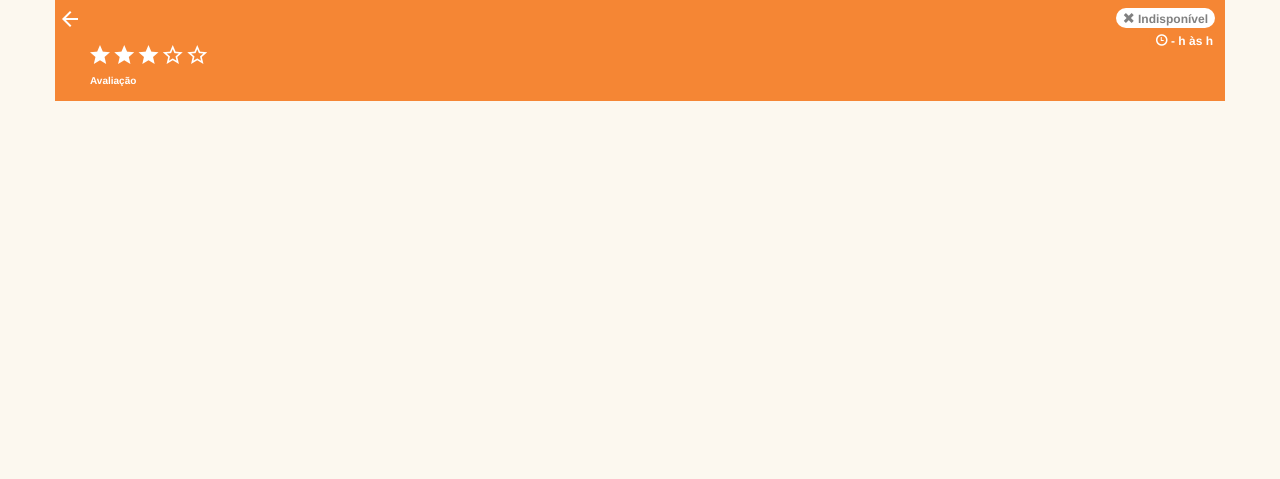
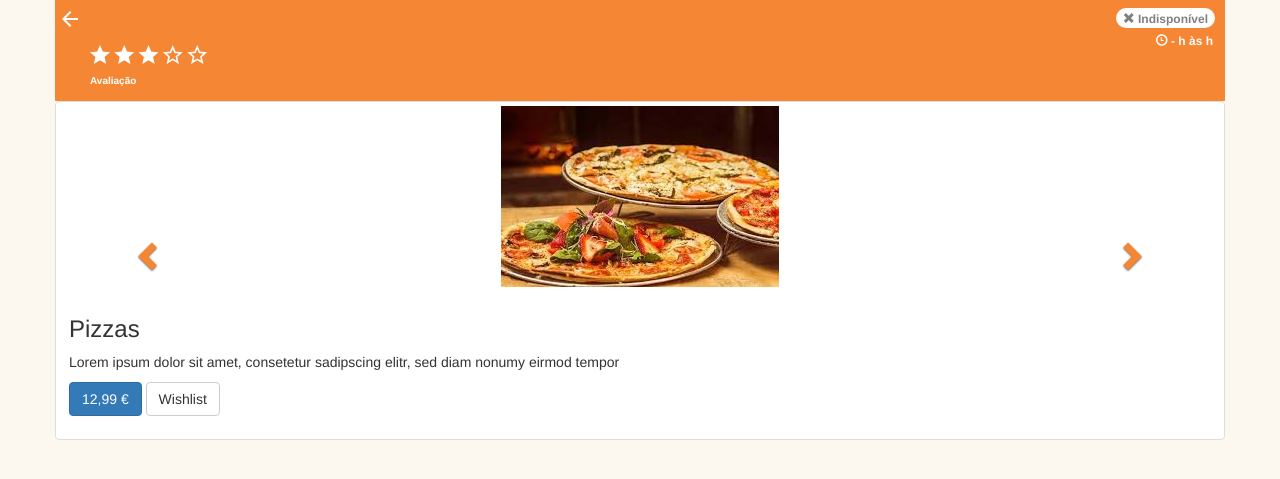
Before and after one commit to rodisantana2002/resthouse, a Flask app: template app/templates/cardapio.html in a window 1280 px wide. Shown: the top 479 px of the page. Run offline with Flask 2, Linux system fonts and the light colour scheme; the template is opened without the code that fills it, so the values that code supplies are empty; some libraries are stand-ins or nearby versions.

Commit message:
rodisantana2002@gmail.com

```diff
--- /dev/null
+++ b/app/static/css/myStyle.css
@@ -0,0 +1,27 @@
+
+/*#####################
+Additional Styles (required)
+######################*/
+#myCarousel .thumbnail {
+	margin-bottom:0;
+}
+.carousel-control {
+	color:#F58634;
+	top:44%;
+	bottom:auto;
+	opacity:1;
+}
+.carousel-control:hover {
+	color:#eee5e5;
+}
+.carousel-control.left, .carousel-control.right {
+	background-image:none !important;
+}
+.carousel-control.right {
+	left:auto;
+	right:2px;
+}
+.carousel-control.left {
+	right:auto;
+	left:2px;
+}
--- a/app/templates/cardapio.html
+++ b/app/templates/cardapio.html
@@ -1,10 +1,13 @@
 <!DOCTYPE html>
 <html lang="pt">
   <head>
-  	<meta charset="UTF-8">
+  	<meta http-equiv="Content-Type" content="text/html; charset=utf-8" />
     <meta name="viewport" content="width=device-width, initial-scale=1, shrink-to-fit=no">
+
     <link href="//netdna.bootstrapcdn.com/bootstrap/3.1.0/css/bootstrap.min.css" rel="stylesheet" id="bootstrap-css">
+    <link href="//netdna.bootstrapcdn.com/font-awesome/4.0.3/css/font-awesome.min.css" rel="stylesheet">
     <link href="https://fonts.googleapis.com/icon?family=Material+Icons"  rel="stylesheet">
+    <link href="{{ url_for('static', filename='css/myStyle.css') }}" rel="stylesheet">
 
     <script src="https://ajax.googleapis.com/ajax/libs/jquery/3.4.1/jquery.min.js"></script>
     <script src="https://maxcdn.bootstrapcdn.com/bootstrap/3.4.0/js/bootstrap.min.js"></script>
@@ -14,7 +17,6 @@
 
   <!-- corpo -->
   <body style="background:#fcf8ef">
-
       <div class="container" style="background:#F58634; border-color:#F58634;">
         <div class="row">
           <div class="col-12" style="margin-left:-10px">
@@ -44,10 +46,61 @@
             </br>
             <label style="color:white; background:#F58634; margin-left:45px; font-size:10px"> Avaliação</label>
 
-        </div>
+          </div>
         </div>
       </div>
 
+      <div class="container">
+        <div class="row">
+            <div class="col-12">
+                <div id="myCarousel" class="carousel slide" data-ride="carousel">
+                  <div class="carousel-inner">
+
+                      <div class="item active">
+                          <div class="thumbnail">
+                            <img src="{{ url_for('static', filename='img/categorias/pizzas.jpg') }}" alt="Slide1">
+                            <div class="caption">
+                              <h3>Pizzas</h3>
+                              <p>Lorem ipsum dolor sit amet, consetetur sadipscing elitr, sed diam nonumy eirmod tempor</p>
+                              <p><a href="#" class="btn btn-primary" role="button">12,99 €</a> <a href="#" class="btn btn-default" role="button">Wishlist</a></p>
+                            </div>
+                          </div>
+                      </div><!-- End Item -->
+                      <div class="item">
+                          <div class="thumbnail">
+                            <img src="{{ url_for('static', filename='img/categorias/refrigerantessucos.jpg') }}" alt="Slide2">
+                            <div class="caption">
+                              <h3>Refrigerantes e Sucos</h3>
+                              <p>Lorem ipsum dolor sit amet, consetetur sadipscing elitr, sed diam nonumy eirmod tempor</p>
+                              <p><a href="#" class="btn btn-primary" role="button">12,99 €</a> <a href="#" class="btn btn-default" role="button">Wishlist</a></p>
+                            </div>
+                          </div>
+                      </div><!-- End Item -->
+                      <div class="item">
+                          <div class="thumbnail">
+                            <img src="{{ url_for('static', filename='img/categorias/lanches.jpg') }}" alt="Slide1">
+                            <div class="caption">
+                              <h3>Lanches</h3>
+                              <p>Lorem ipsum dolor sit amet, consetetur sadipscing elitr, sed diam nonumy eirmod tempor</p>
+                              <p><a href="#" class="btn btn-primary" role="button">12,99 €</a> <a href="#" class="btn btn-default" role="button">Wishlist</a></p>
+                            </div>
+                          </div>
+                      </div><!-- End Item -->
+                    </div><!-- End Carousel Inner -->
+                    <div class="carousel-controls">
+                      <a class="left carousel-control" href="#myCarousel" data-slide="prev"><span class="glyphicon glyphicon-chevron-left"></span></a>
+                      <a class="right carousel-control" href="#myCarousel" data-slide="next"><span class="glyphicon glyphicon-chevron-right"></span></a>
+                    </div>
+
+
+                  </div>
+                </div><!-- /.carousel -->
+            </div>
+
+        </div>
+      </div>
+
+    </div>
 
   </body>
 </html>
```
Also changed, not shown: app/static/img/categorias/cachorroquente.jpg (added), app/static/img/categorias/lanches.jpg (added), app/static/img/categorias/pizzas.jpg (added), app/static/img/categorias/refrigerantessucos.jpg (added).
